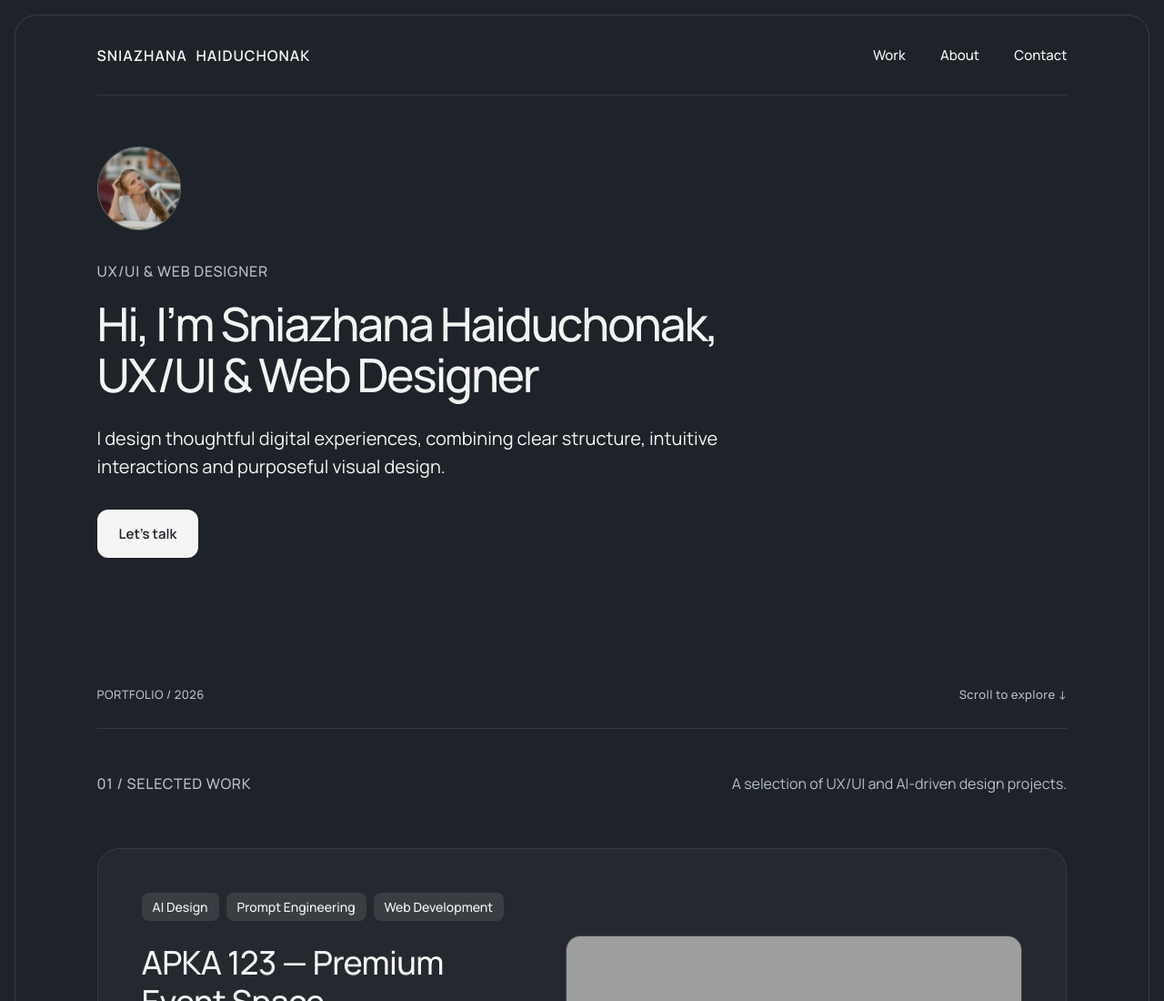
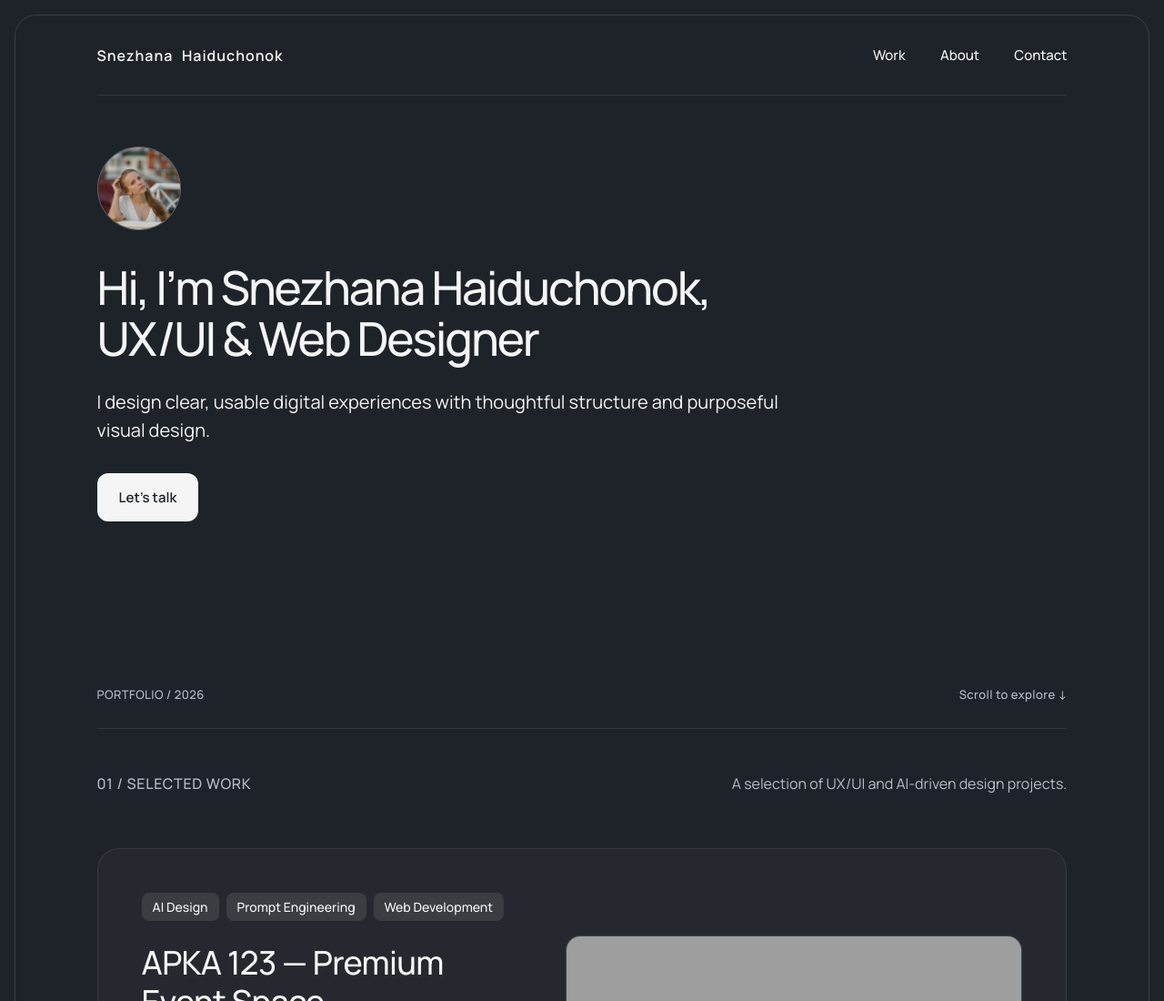
Before and after one commit to Pesovik/UX-UI-Web-designer, a plain HTML site: page index.html in a window 1280 px wide. Shown: the top 1100 px of the page at 91% size. Drawn offline with Linux system fonts and the light colour scheme; grey boxes are pictures that could not be loaded.

Commit message:
Hero section update

```diff
--- a/index.html
+++ b/index.html
@@ -13,7 +13,7 @@
 <body>
   <div class="site-frame">
     <header class="header">
-      <a class="wordmark" href="#home" aria-label="Homepage">SNIAZHANA HAIDUCHONAK</a>
+      <a class="wordmark" href="#home" aria-label="Homepage">Snezhana Haiduchonok</a>
       <nav class="navigation" aria-label="Main navigation">
         <a href="#work">Work</a>
         <a href="#about">About</a>
@@ -25,11 +25,10 @@
       <!-- HERO -->
       <section class="hero" aria-labelledby="hero-title">
         <img class="portrait" src="images/avatar.jpeg" alt="Sniazhana Haiduchonak">
-        <p class="eyebrow">UX/UI &amp; WEB DESIGNER</p>
-        <h1 id="hero-title">Hi, I’m Sniazhana Haiduchonak,<br>UX/UI &amp; Web Designer</h1>
+
+        <h1 id="hero-title">Hi, I’m Snezhana Haiduchonok,<br>UX/UI &amp; Web Designer</h1>
         <p class="intro">
-          I design thoughtful digital experiences, combining clear structure,
-          intuitive interactions and purposeful visual design.
+          I design clear, usable digital experiences with thoughtful structure and purposeful visual design.
         </p>
         <a class="button-cta" href="https://www.linkedin.com/in/haiduchonok-sniazhana-0785b830b" target="_blank" rel="noopener">
   Let's talk
```
